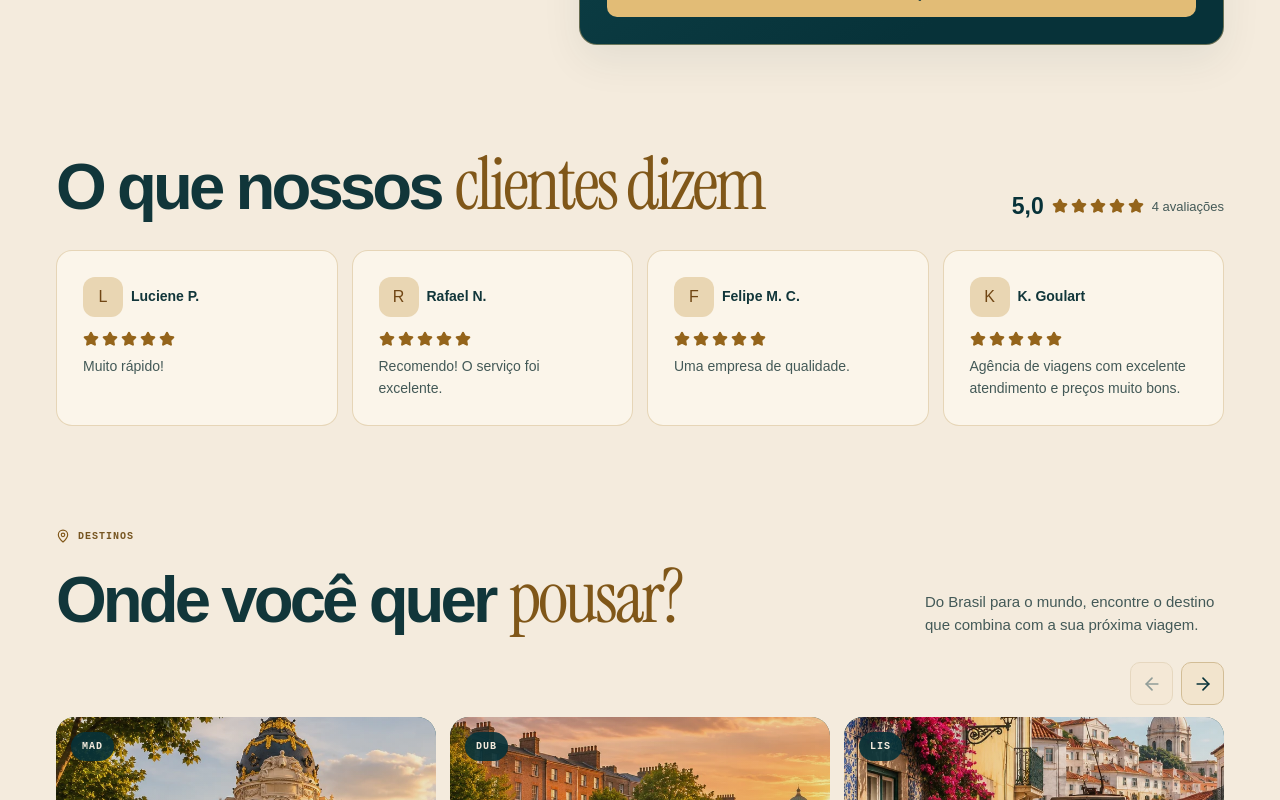
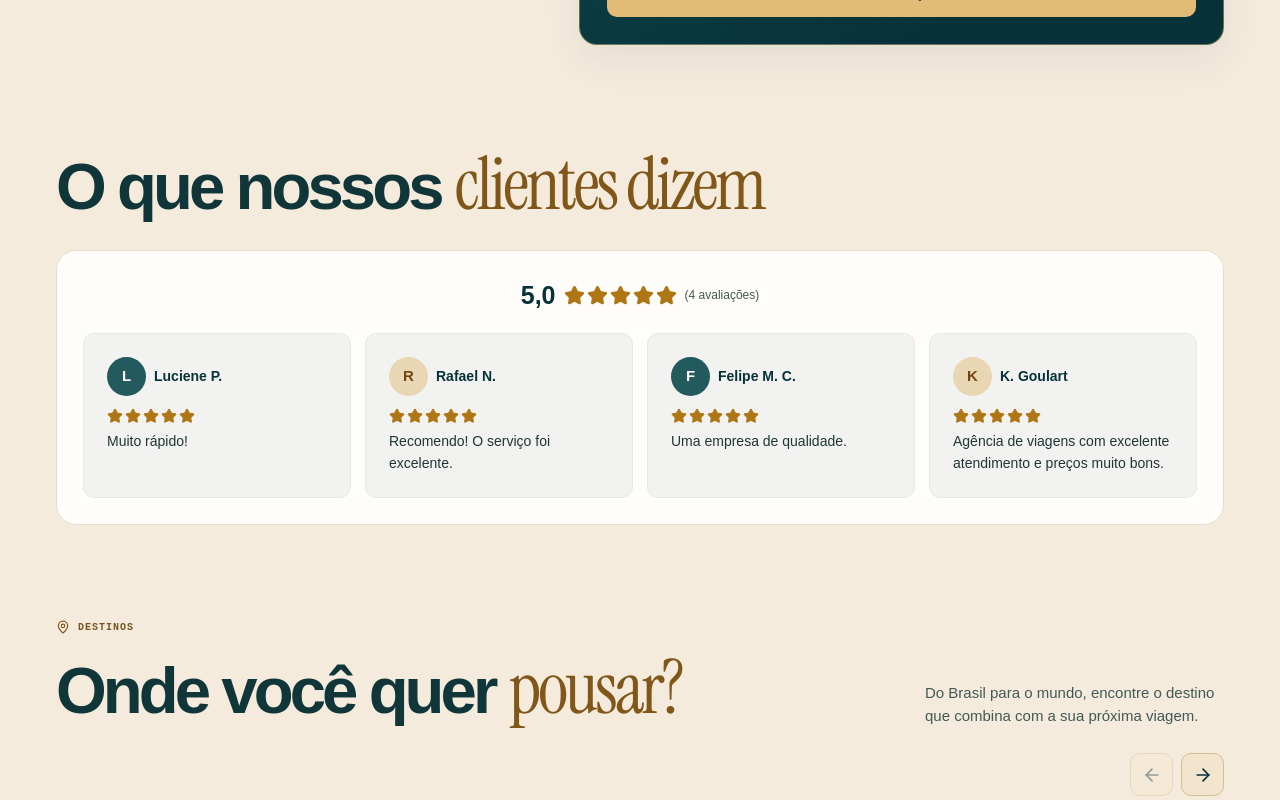
Before and after one commit to thomasgabbriel/voemagic, a React (Vite) app: page / in a window 1280 px wide. Shown: the part 1460-2260 px from the top of the page. Built offline with nearby package versions, Linux system fonts and the light colour scheme.

Commit message:
Refina o visual da seção de depoimentos

```diff
--- a/src/components/ui/customer-reviews.tsx
+++ b/src/components/ui/customer-reviews.tsx
@@ -47,13 +47,6 @@ export function CustomerReviews() {
     <section id="avaliacoes" className="section customer-reviews" aria-labelledby="reviews-title">
       <div className="section-heading">
         <h2 id="reviews-title">O que nossos <em>clientes dizem</em></h2>
-        {count > 0 && (
-          <div className="review-summary">
-            <strong>{average.toLocaleString('pt-BR', { maximumFractionDigits: 1, minimumFractionDigits: 1 })}</strong>
-            <Rating value={average} />
-            <span>{count} {count === 1 ? 'avaliação' : 'avaliações'}</span>
-          </div>
-        )}
       </div>
 
       {count === 0 ? (
@@ -62,11 +55,19 @@ export function CustomerReviews() {
           <p>Ainda não há avaliações publicadas aqui.</p>
         </div>
       ) : (
-        <>
-          {(!edges.start || !edges.end) && <div className="destination-controls">
-            <button type="button" disabled={edges.start} onClick={() => scrollReviews(-1)} aria-controls="review-track" aria-label="Avaliações anteriores"><ArrowLeft size={18} aria-hidden="true" /></button>
-            <button type="button" disabled={edges.end} onClick={() => scrollReviews(1)} aria-controls="review-track" aria-label="Próximas avaliações"><ArrowRight size={18} aria-hidden="true" /></button>
-          </div>}
+        <div className="review-panel">
+          <div className="review-summary">
+            <strong>{average.toLocaleString('pt-BR', { maximumFractionDigits: 1, minimumFractionDigits: 1 })}</strong>
+            <Rating value={average} />
+            <span>({count} {count === 1 ? 'avaliação' : 'avaliações'})</span>
+          </div>
+          <div className="review-carousel">
+            {(!edges.start || !edges.end) && (
+              <div className="review-controls">
+                <button type="button" disabled={edges.start} onClick={() => scrollReviews(-1)} aria-controls="review-track" aria-label="Avaliações anteriores"><ArrowLeft size={17} aria-hidden="true" /></button>
+                <button type="button" disabled={edges.end} onClick={() => scrollReviews(1)} aria-controls="review-track" aria-label="Próximas avaliações"><ArrowRight size={17} aria-hidden="true" /></button>
+              </div>
+            )}
             <ul id="review-track" className="review-track" ref={track} onScroll={updateEdges}>
               {customerReviews.map(review => (
                 <li key={review.id} className="review-card">
@@ -79,7 +80,8 @@ export function CustomerReviews() {
                 </li>
               ))}
             </ul>
-        </>
+          </div>
+        </div>
       )}
     </section>
   )
--- a/src/styles.css
+++ b/src/styles.css
@@ -595,27 +595,73 @@ h2 { margin-top: 10px; font-weight: 610; font-size: clamp(42px, 5.1vw, 73px); li
   .quote-pass { width: 100%; max-width: 540px; }
 }
 
+.review-panel {
+  padding: clamp(14px, 2.2vw, 26px);
+  border: 1px solid #e6ddce;
+  border-radius: 20px;
+  background: #fffdf9;
+}
 .review-summary, .review-stars, .review-author { display: flex; align-items: center; gap: 8px; }
-.review-summary { flex-wrap: wrap; color: var(--muted); font-size: 13px; }
-.review-summary strong { color: var(--petrol-deep); font-size: 23px; }
-.review-stars { gap: 3px; color: #94641b; }
+.review-summary { justify-content: center; flex-wrap: wrap; margin-bottom: 19px; color: var(--muted); font-size: 12px; }
+.review-summary strong { color: var(--petrol-deep); font-size: 25px; font-weight: 750; }
+.review-stars { gap: 2px; color: #af7615; }
+.review-summary .review-stars svg { width: 21px; height: 21px; }
 .review-empty, .review-card {
-  padding: clamp(16px, 2.3vw, 26px);
-  border: 1px solid #c6a56865;
-  border-radius: 16px;
-  background: #fbf5ea;
+  padding: clamp(16px, 1.8vw, 23px);
+  border: 1px solid #e7e8e5;
+  border-radius: 11px;
+  background: #f2f3f1;
 }
 .review-empty { display: flex; align-items: center; gap: 12px; color: var(--muted); font-size: 14px; }
 .review-empty svg { flex: none; color: #805719; }
-.review-author > span { display: grid; place-items: center; flex: none; width: 40px; height: 40px; border-radius: 12px; background: #e9d6b3; color: #704614; }
-.review-card blockquote { color: var(--muted); margin: 0; font-size: 14px; line-height: 1.6; }
-.review-track { display: grid; grid-auto-flow: column; grid-auto-columns: calc((100% - 42px) / 4); gap: 14px; overflow-x: auto; scroll-snap-type: x mandatory; padding-bottom: 8px; scrollbar-width: thin; scrollbar-color: #ad8c52 transparent; }
-.review-card { min-width: 0; scroll-snap-align: start; overflow-wrap: anywhere; }
-.review-card .review-stars { margin-block: 14px 8px; }
-.review-author strong { font-size: 14px; }
+.review-author > span {
+  display: grid;
+  place-items: center;
+  flex: none;
+  width: 39px;
+  height: 39px;
+  border-radius: 50%;
+  background: #225a5d;
+  color: #fffaf1;
+  font-size: 15px;
+  font-weight: 650;
+}
+.review-card:nth-child(even) .review-author > span { background: #e9d6b3; color: #704614; }
+.review-card blockquote { color: #203535; margin: 0; font-size: 14px; line-height: 1.55; }
+.review-carousel { position: relative; }
+.review-track {
+  display: grid;
+  grid-auto-flow: column;
+  grid-auto-columns: calc((100% - 42px) / 4);
+  gap: 14px;
+  overflow-x: auto;
+  scroll-snap-type: x mandatory;
+  scrollbar-width: thin;
+  scrollbar-color: #ad8c52 transparent;
+}
+.review-card { min-width: 0; min-height: 154px; scroll-snap-align: start; overflow-wrap: anywhere; }
+.review-card .review-stars { margin-block: 12px 7px; }
+.review-author strong { color: var(--petrol-deep); font-size: 14px; }
+.review-controls { position: absolute; inset: 0; display: flex; justify-content: space-between; align-items: center; pointer-events: none; z-index: 1; }
+.review-controls button {
+  display: grid;
+  place-items: center;
+  width: 42px;
+  height: 42px;
+  margin-inline: -8px;
+  border-radius: 50%;
+  border: 1px solid #fffdf9;
+  background: var(--petrol-deep);
+  color: #fffdf9;
+  box-shadow: 0 3px 10px #07323948;
+  pointer-events: auto;
+}
+.review-controls button:hover { background: var(--petrol); }
+.review-controls button:disabled { opacity: 0; pointer-events: none; }
 @media (max-width: 950px) {
   .review-track { grid-auto-columns: calc((100% - 14px) / 2); }
 }
 @media (max-width: 740px) {
-  .review-track { grid-auto-columns: min(90%, 390px); }
+  .review-track { grid-auto-columns: min(87%, 390px); }
+  .review-card { padding-inline: 22px; }
 }
```
Also changed, not shown: 1 other file (tests, documents, lock files or other folders). Lines whose indentation alone changed are shown as unchanged.
